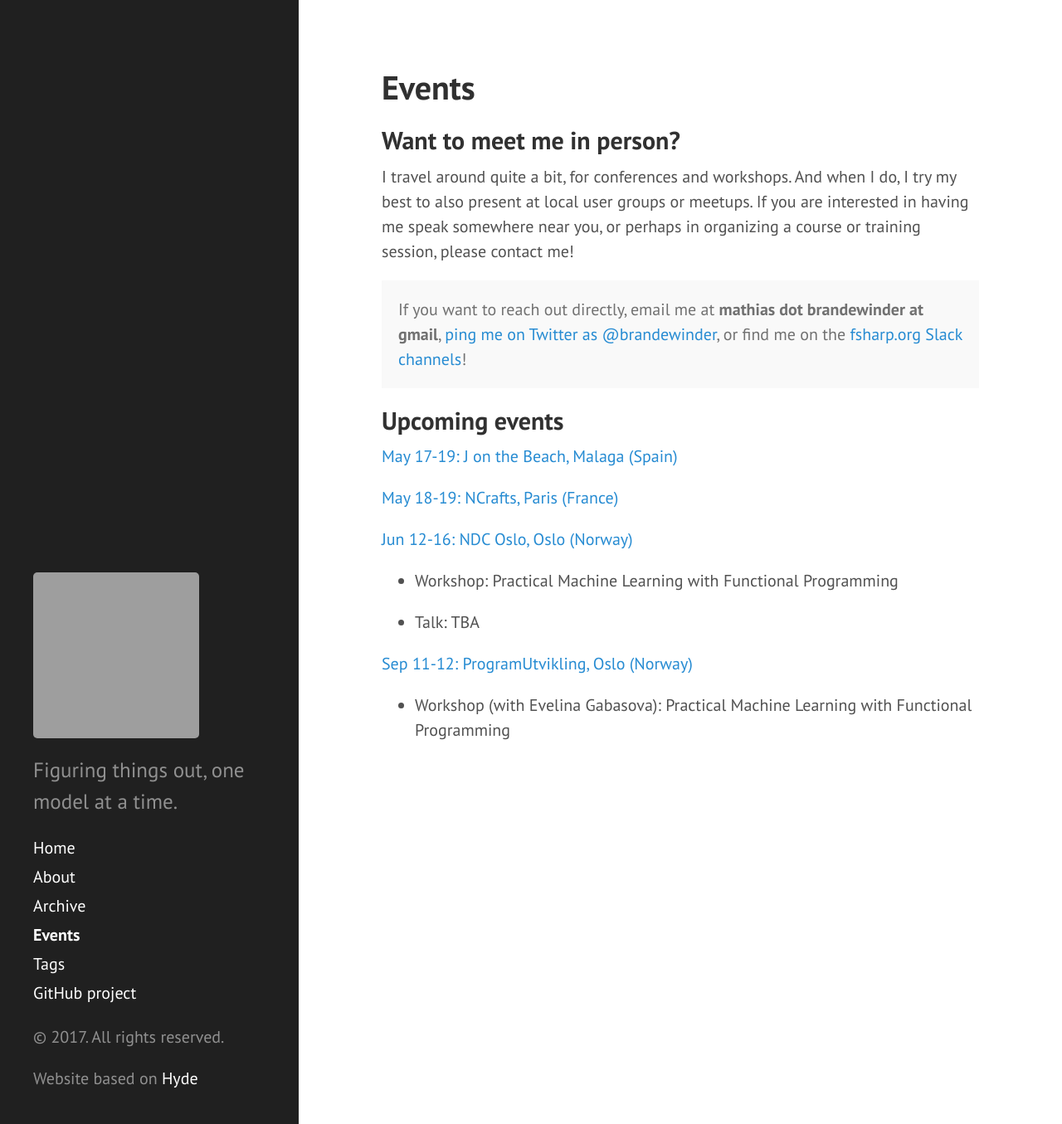
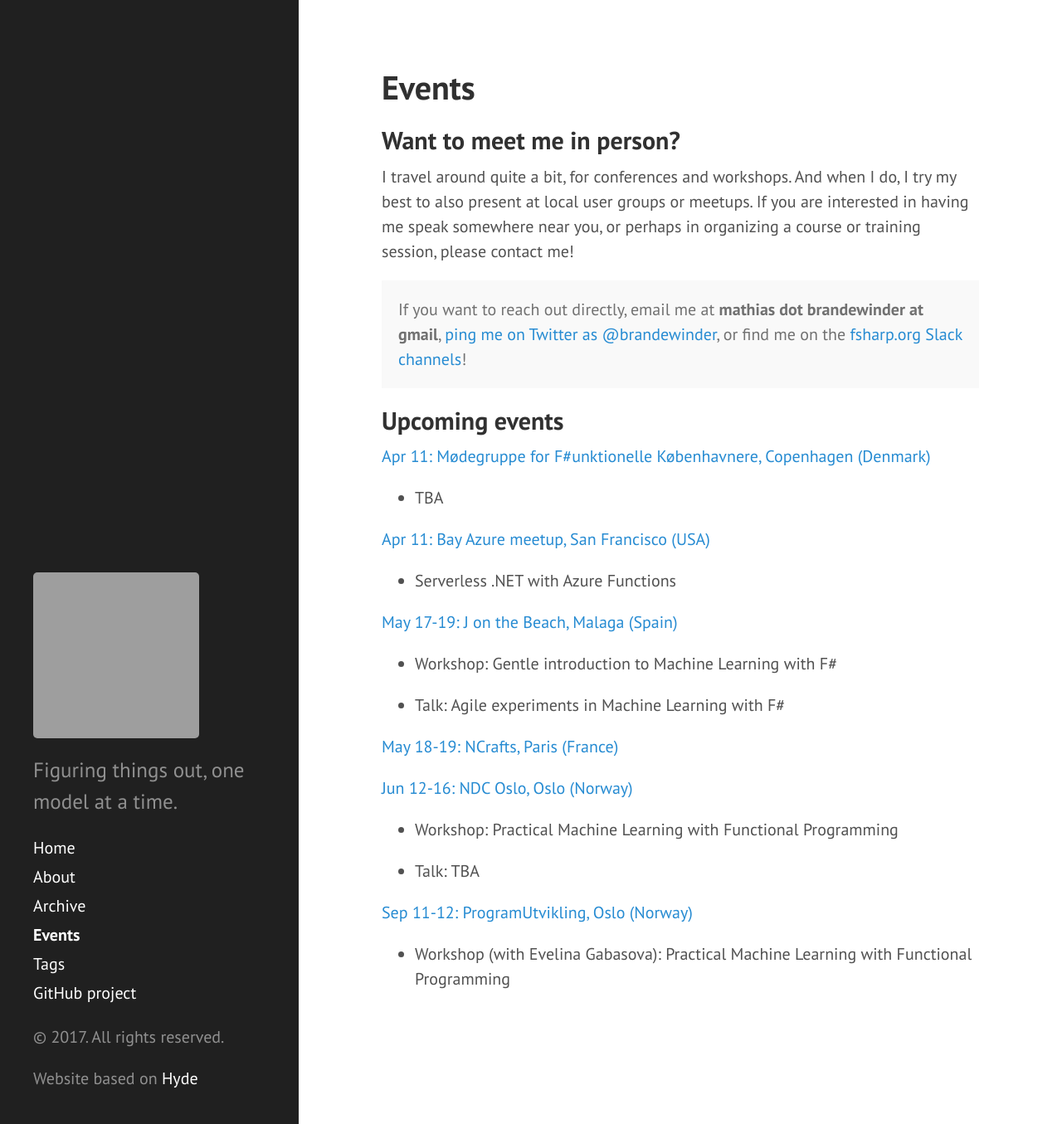
Before and after one commit to mathias-brandewinder/mathias-brandewinder.github.io, a Jekyll site: the page built from events.md, in a window 1280 px wide and 1355 px high. Shown: the whole window at 83% size. Built offline with Jekyll 4.4.1, drawn with Linux system fonts in a browser that asks for light colours; comment, search, counter and statistics services are not loaded; grey boxes are pictures that could not be loaded.

Commit message:
updated events list

```diff
--- a/_data/events.json
+++ b/_data/events.json
@@ -33,6 +33,19 @@
             ]
         },
         {
+            "host":"Mødegruppe for F#unktionelle Københavnere",
+            "date":"2017-04-11",
+            "city":"Copenhagen",
+            "country":"Denmark",
+            "url":"https://www.meetup.com/MoedegruppeFunktionelleKoebenhavnere/events/rqbcdlywhbnc/",
+            "activities":
+            [
+                {
+                    "description":"TBA"
+                }
+            ]
+        },
+        {
             "host":"NCrafts",
             "date":"2017-05-18",
             "until":"2017-05-19",
@@ -52,19 +65,24 @@
             "url":"http://jonthebeach.com/",
             "activities":
             [
+                {
+                    "description":"Workshop: Gentle introduction to Machine Learning with F#"
+                },
+                {
+                    "description":"Talk: Agile experiments in Machine Learning with F#"
+                }
             ]
         },
         {
-            "host":"ProgramUtvikling",
-            "date":"2017-02-27",
-            "until":"2017-02-28",
-            "city":"Kongsberg",
-            "country":"Norway",
-            "url":"http://programutvikling.no/en/course/practical-machine-learning-with-functional-programming-1/",
+            "host":"Bay Azure meetup",
+            "date":"2017-04-11",
+            "city":"San Francisco",
+            "country":"USA",
+            "url":"https://www.meetup.com/bayazure/events/238928398/",
             "activities":
             [
                 {
-                    "description":"Workshop (with Evelina Gabasova): Practical Machine Learning with Functional Programming"
+                    "description":"Serverless .NET with Azure Functions"
                 }
             ]
         },
```
